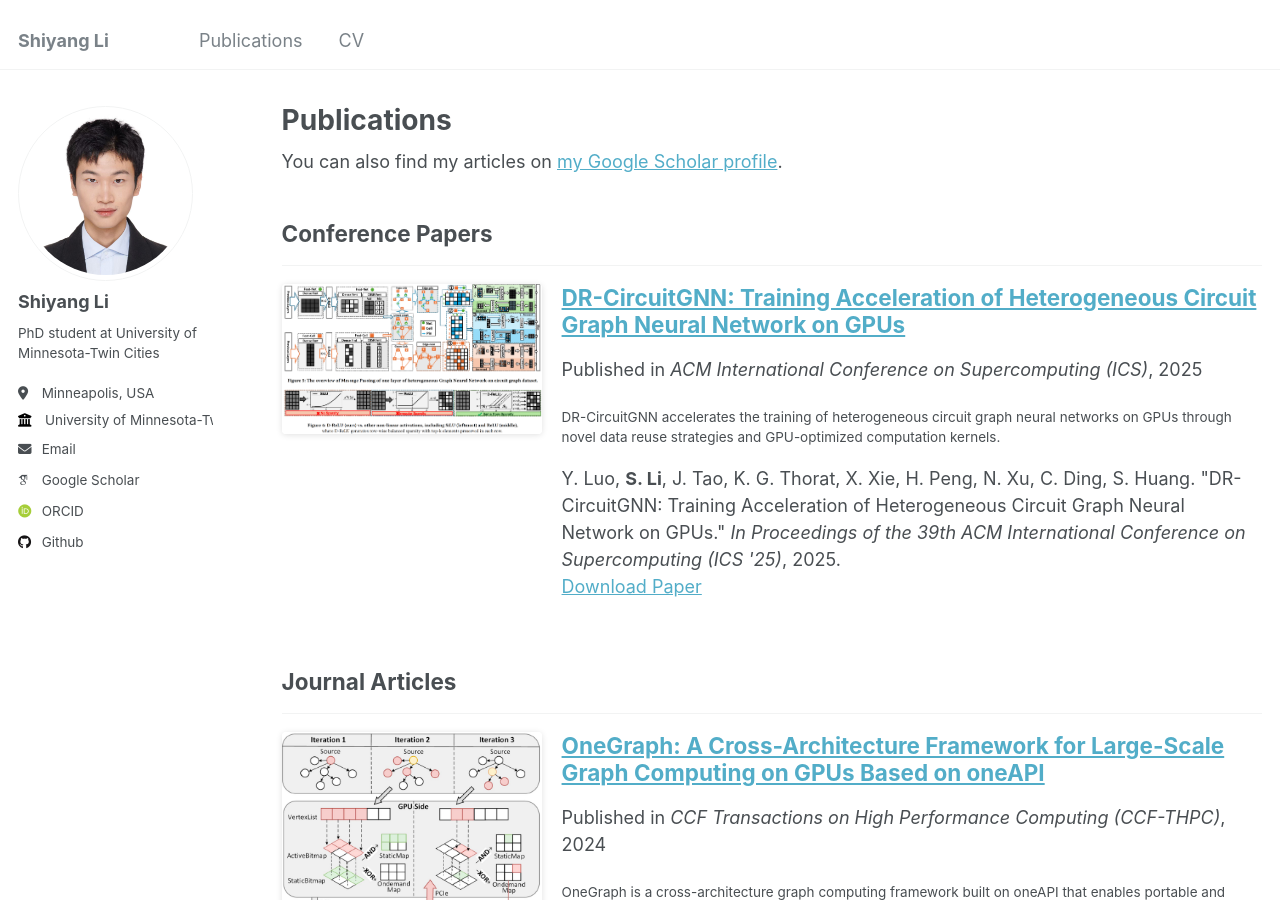
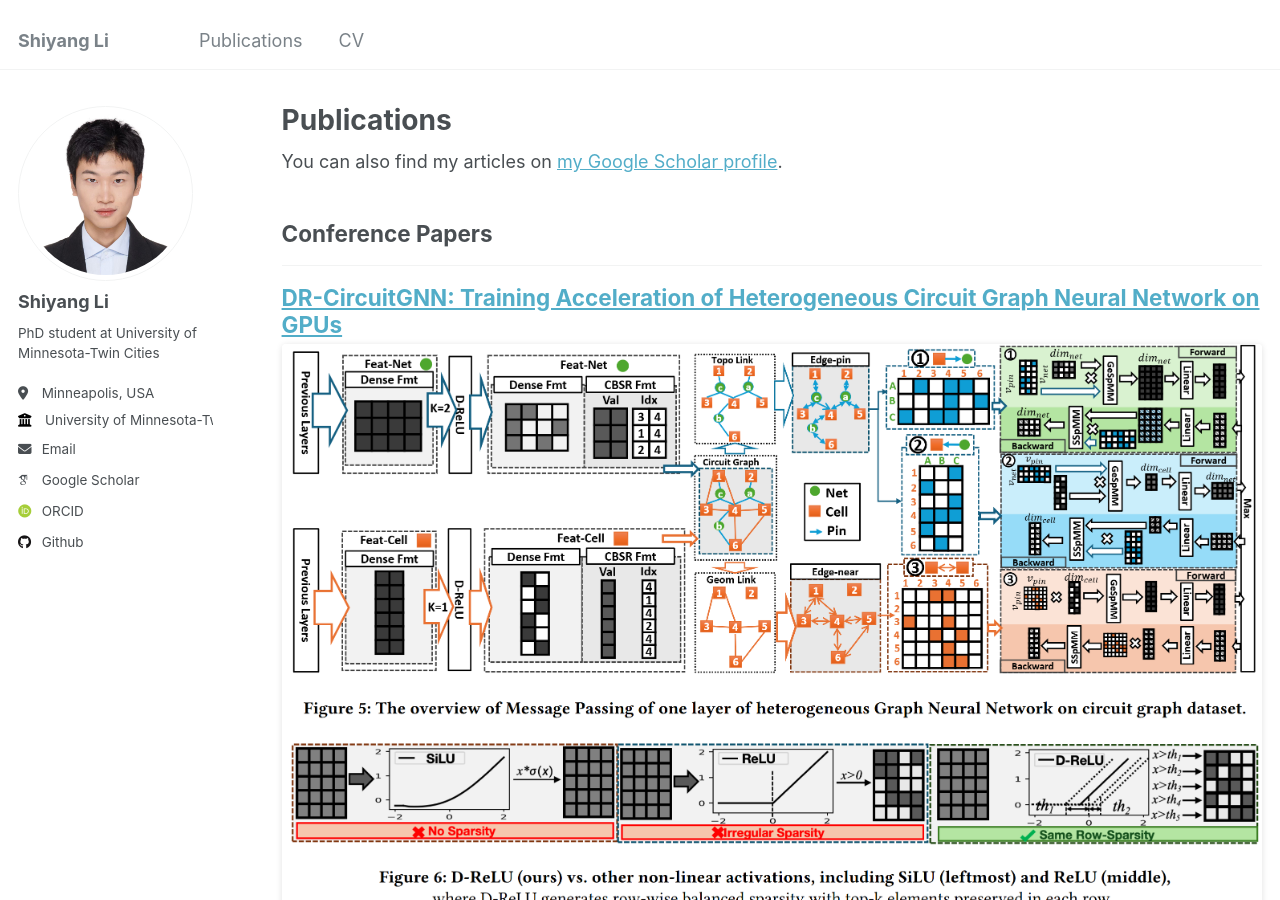
Before and after one commit to NKU-Yang/NKU-yang.github.io, a Jekyll site: the page built from _pages/publications.html, in a window 1280 px wide and 900 px high. Built offline with Jekyll 4.4.1, drawn with Linux system fonts in a browser that asks for light colours; some web fonts are replaced; comment, search, counter and statistics services are not loaded.

Commit message:
update layout

```diff
--- a/_includes/archive-single.html
+++ b/_includes/archive-single.html
@@ -13,9 +13,11 @@
 {% endif %}
 
 {% if post.collection == 'publications' and teaser %}
-{%- comment -%} Publication with teaser: flexbox side-by-side layout {%- endcomment -%}
 <div class="{{ include.type | default: "list" }}__item">
   <article class="archive__item" itemscope itemtype="http://schema.org/CreativeWork">
+
+  {% if post.header.teaser_side %}
+  {%- comment -%} Narrow teaser: image on the left {%- endcomment -%}
     <div style="display: flex; gap: 20px; align-items: flex-start; margin-bottom: 8px;">
       <div style="flex: 0 0 260px; max-width: 260px;">
         <img src=
@@ -51,6 +53,41 @@
         {% endif %}
       </div>
     </div>
+
+  {% else %}
+  {%- comment -%} Wide teaser: image above description {%- endcomment -%}
+    <h2 class="archive__item-title" itemprop="headline" style="margin-top: 0;">
+      {% if post.link %}
+        <a href="{{ post.link }}">{{ title }}</a> <a href="{{ base_path }}{{ post.url }}" rel="permalink"><i class="fa fa-link" aria-hidden="true" title="permalink"></i><span class="sr-only">Permalink</span></a>
+      {% else %}
+        <a href="{{ base_path }}{{ post.url }}" rel="permalink">{{ title }}</a>
+      {% endif %}
+    </h2>
+    <img src=
+      {% if teaser contains "://" %}
+        "{{ teaser }}"
+      {% else %}
+        "{{ teaser | prepend: "/images/" | prepend: base_path }}"
+      {% endif %}
+      alt="" style="width: 100%; height: auto; border-radius: 4px; box-shadow: 0 1px 6px rgba(0,0,0,0.12); margin-bottom: 10px;">
+    <p>Published in <i>{{ post.venue }}</i>, {{ post.date | default: "1900-01-01" | date: "%Y" }}</p>
+    {% if post.excerpt %}
+      <p class="archive__item-excerpt" itemprop="description">{{ post.excerpt | markdownify | remove: '<p>' | remove: '</p>' }}</p>
+    {% endif %}
+    {% if post.citation and post.paperurl and post.slidesurl %}
+      <p>{{ post.citation }}<br /><a href="{{ post.paperurl }}">Download Paper</a> | <a href="{{ post.slidesurl }}">Download Slides</a></p>
+    {% elsif post.citation and post.paperurl %}
+      <p>{{ post.citation }}<br /><a href="{{ post.paperurl }}">Download Paper</a></p>
+    {% elsif post.citation and post.slidesurl %}
+      <p>{{ post.citation }}<br /><a href="{{ post.slidesurl }}">Download Slides</a></p>
+    {% elsif post.citation %}
+      <p>{{ post.citation }}</p>
+    {% elsif post.paperurl %}
+      <p><a href="{{ post.paperurl }}">Download Paper</a></p>
+    {% endif %}
+
+  {% endif %}
+
   </article>
 </div>
 
```
Also changed, not shown: _publications/2023-06-01-liberator.md (+1 -0 lines), _publications/2024-03-01-onegraph.md (+1 -0 lines).
